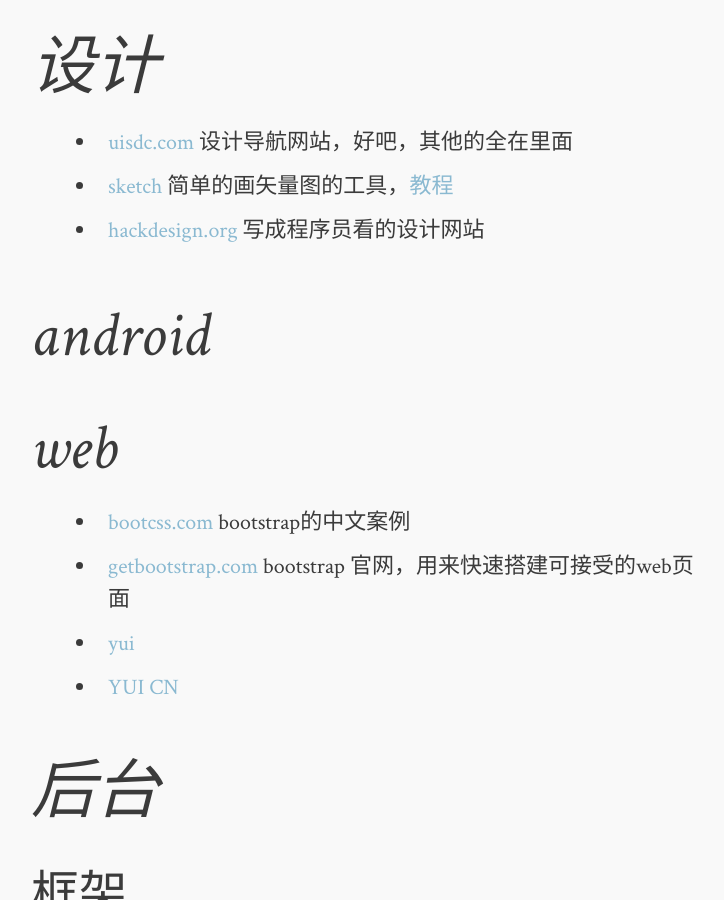
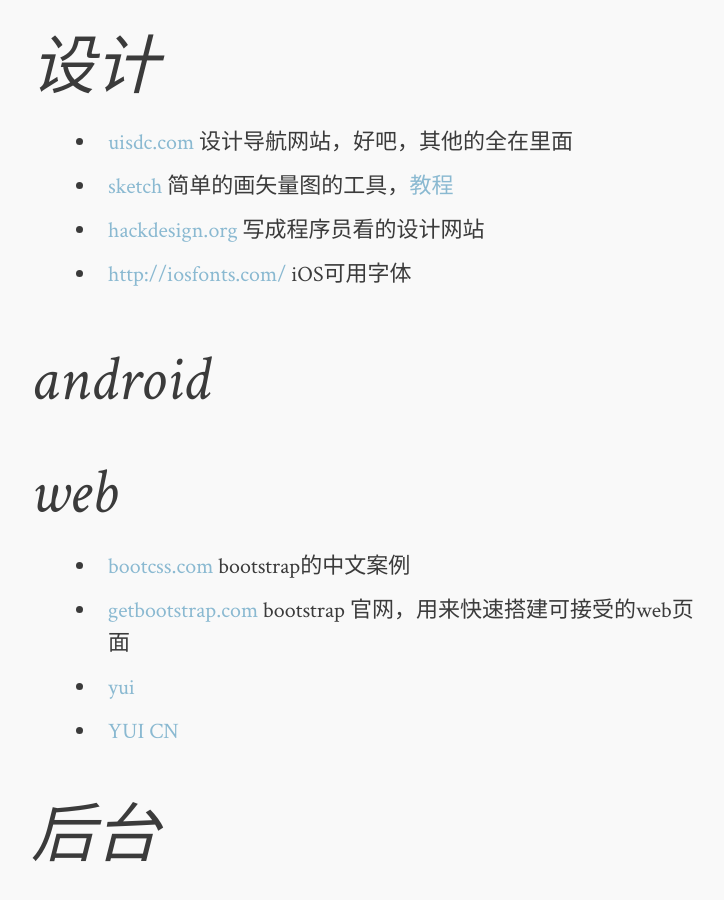
Before and after one commit to landfound/todaylover.github.io, a Jekyll site: the page built from _posts/2014-12-19-developer-tools.md, in a window 1280 px wide and 900 px high, scrolled down 4780 px. Shown: the whole window, without its empty margins (269-993 px from the left). Built offline with Jekyll 4.4.1, drawn with Linux system fonts in a browser that asks for light colours; Markdown is read by kramdown in place of the engine named in the settings; comment, search, counter and statistics services are not loaded.

Commit message:
iOS font

```diff
--- a/_posts/2014-12-19-developer-tools.md
+++ b/_posts/2014-12-19-developer-tools.md
@@ -79,6 +79,7 @@ category: articles
 * [uisdc.com](http://hao.uisdc.com/) 设计导航网站，好吧，其他的全在里面
 * [sketch](http://bohemiancoding.com/sketch/) 简单的画矢量图的工具，[教程](https://designcode.io/sketch)
 * [hackdesign.org](https://hackdesign.org/) 写成程序员看的设计网站
+* [http://iosfonts.com/](http://iosfonts.com/) iOS可用字体
 
 
 
```
